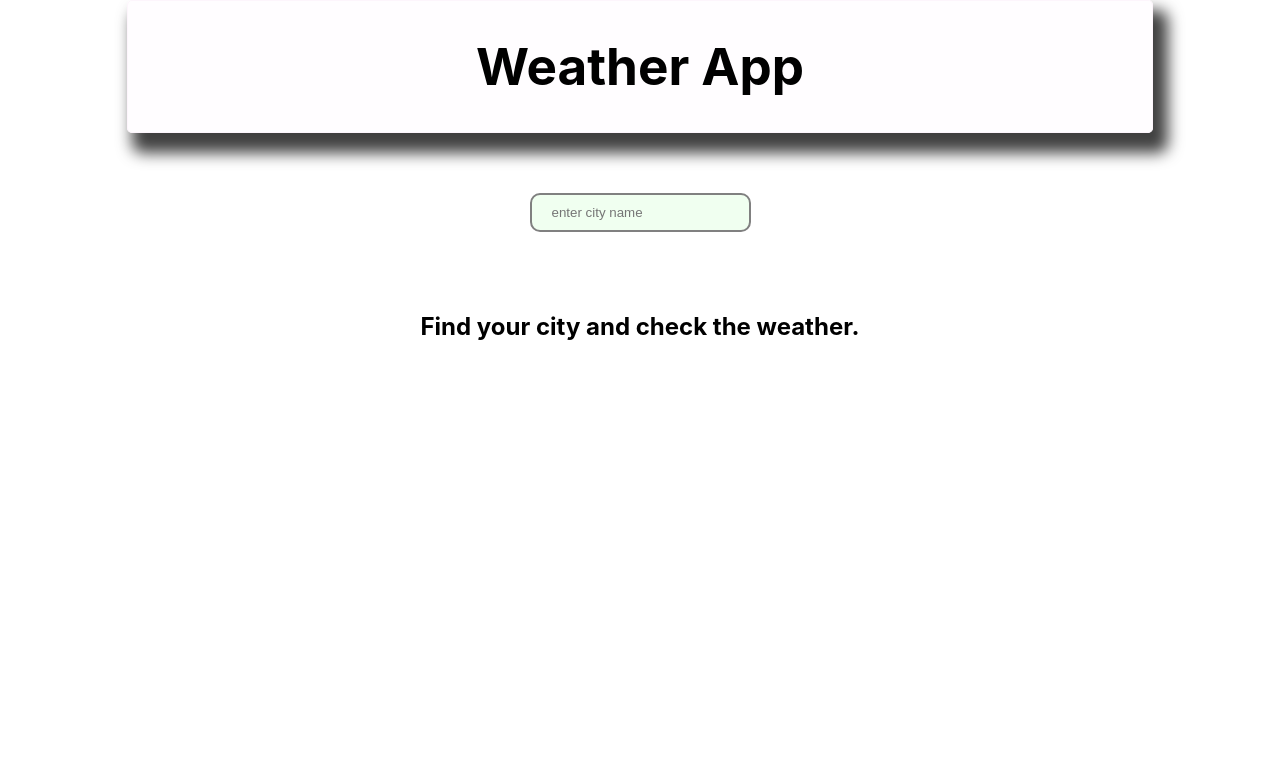
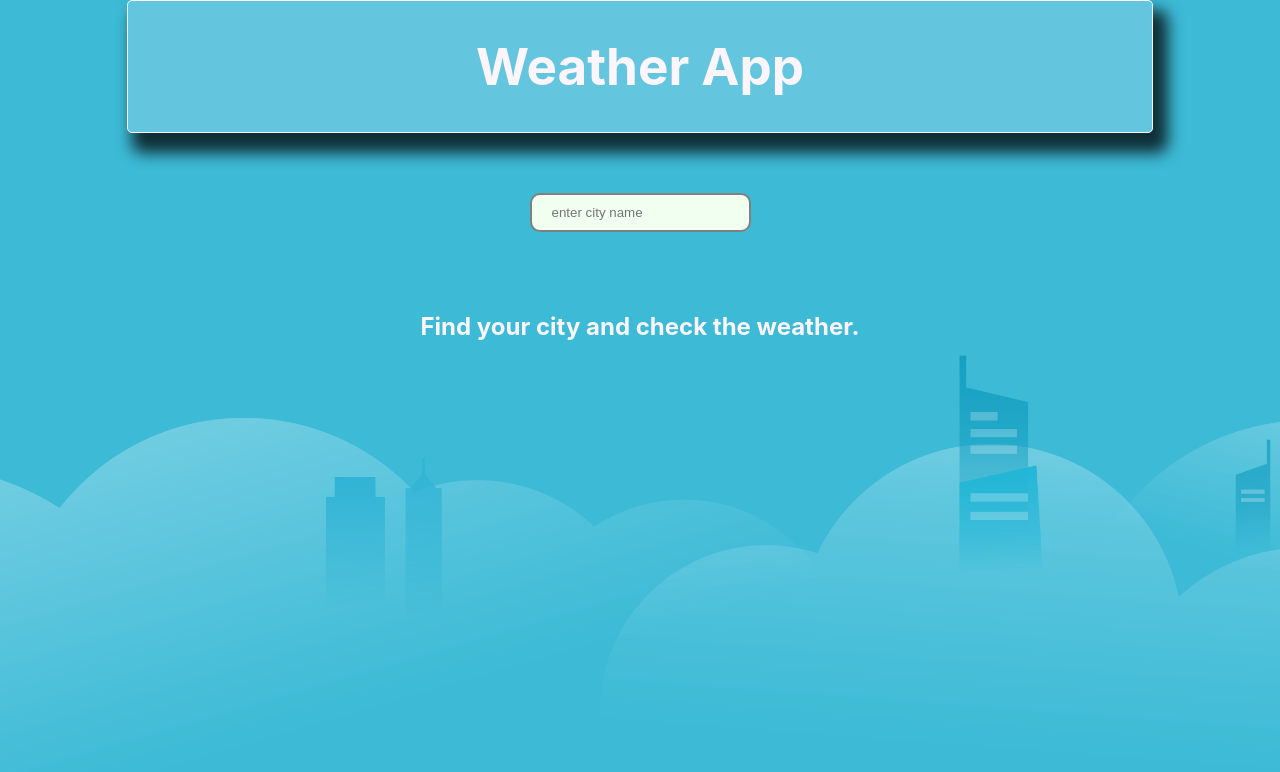
Before and after one commit to MrDamus/Weather-app, a React (Create React App) app: page / in a window 1280 px wide. Shown: the top 772 px of the page. Built offline with nearby package versions, Linux system fonts and the light colour scheme.

Commit message:
newbackground

```diff
--- a/src/index.css
+++ b/src/index.css
@@ -1,5 +1,13 @@
 body {
   margin: 0;
+  padding: 0;
+  height: 100vh;
+  background-image: url("./img/clouds.png");
+  background-size: cover;
+  background-position: center;
+  background-repeat: no-repeat;
+  color: #fdf5fc;
+  font-family: 'Ubuntu', sans-serif;
   font-family: -apple-system, BlinkMacSystemFont, 'Segoe UI', 'Roboto', 'Oxygen',
     'Ubuntu', 'Cantarell', 'Fira Sans', 'Droid Sans', 'Helvetica Neue',
     sans-serif;
```
